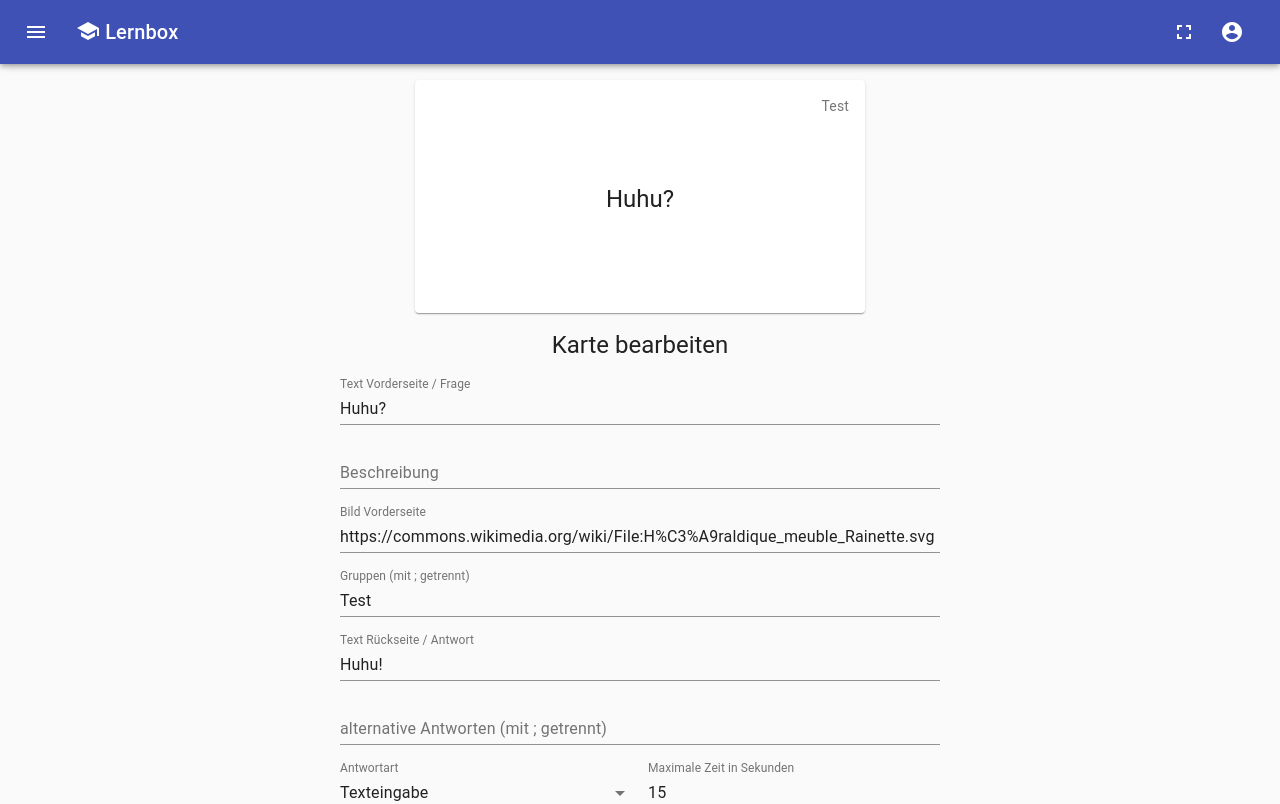
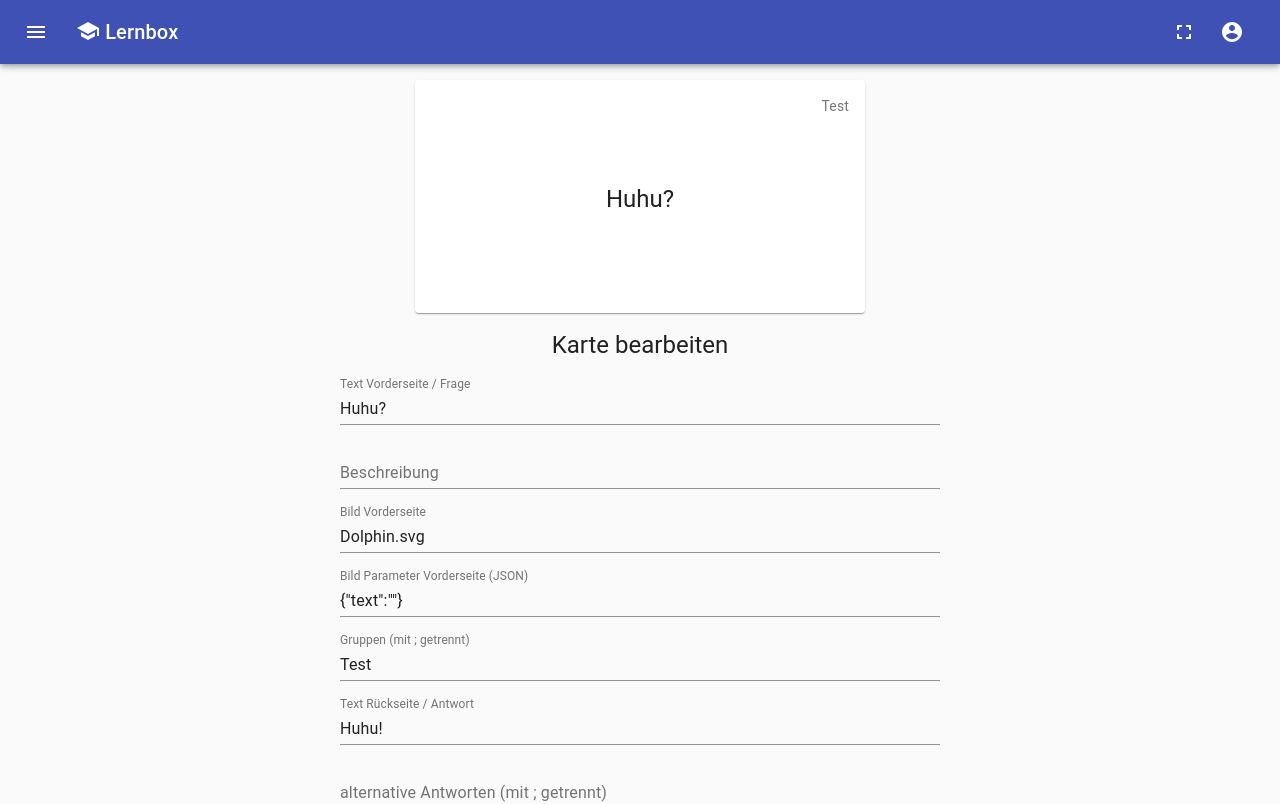
Before and after one commit to irrisor/lernbox, a React (Create React App) app: page /edit in a window 1280 px wide. Shown: the top 804 px of the page. Built offline with nearby package versions, Linux system fonts and the light colour scheme; no server answers.

Commit message:
imageParameters

```diff
--- a/src/EditCard.tsx
+++ b/src/EditCard.tsx
@@ -12,8 +12,13 @@ export function EditCard() {
         answers: ["Huhu!"],
         groups: ["Test"],
         time_s: 15,
-        image: "https://commons.wikimedia.org/wiki/File:H%C3%A9raldique_meuble_Rainette.svg",
+        image: "Dolphin.svg",
+        imageParameters: {
+            "text": "",
+        }
     });
+    const [temporaryImageParameters, setTemporaryImageParameters] = React.useState<string>(JSON.stringify(card.imageParameters));
+    const [temporaryImageParametersError, setTemporaryImageParametersError] = React.useState<string>("");
     return (
         <>
             <Main>
@@ -49,6 +54,26 @@ export function EditCard() {
                             onChange={event => setCard(Object.assign({}, card,
                                 {image: event.target.value}))}
                             fullWidth
+                        />
+                    </Grid>
+                    <Grid item xs={12}>
+                        <TextField
+                            label="Bild Parameter Vorderseite (JSON)"
+                            value={temporaryImageParameters}
+                            onChange={event => {
+                                setTemporaryImageParameters(event.target.value);
+                                try {
+                                    const newImageParameters = JSON.parse(event.target.value);
+                                    setCard(Object.assign({}, card,
+                                        {imageParameters: newImageParameters}));
+                                    setTemporaryImageParametersError("");
+                                } catch ( e ) {
+                                    setTemporaryImageParametersError(e.message||"Kein gültiges JSON");
+                                }
+                            }}
+                            fullWidth
+                            error={!!temporaryImageParametersError}
+                            helperText={temporaryImageParametersError||undefined}
                         />
                     </Grid>
                     <Grid item xs={12}>
--- a/src/Front.tsx
+++ b/src/Front.tsx
@@ -12,6 +12,7 @@ export function Front({card}: { card: IndexCard | undefined }) {
             text={card.question}
             description={card.description}
             image={card.image}
+            imageParameters={card.imageParameters}
         />
     );
 }
--- a/src/IndexCardVisual.tsx
+++ b/src/IndexCardVisual.tsx
@@ -6,6 +6,7 @@ import Typography from "@material-ui/core/Typography";
 import {Box, Grid} from "@material-ui/core";
 import {SnapSVG} from "./SnapSVG";
 import Snap from "snapsvg-cjs";
+import {IndexCard} from "./cards";
 
 const useStyles = makeStyles({
     root: {
@@ -38,7 +39,28 @@ const useStyles = makeStyles({
     },
 });
 
-export function IndexCardVisual({category, text, description, image}: { category?: string, text?: string, description?: string, image?: string }) {
+function convertUnit(width: string): number | undefined {
+    if (width) {
+        const unit = width.substring(width.length - 2);
+        if (unit === "pt") {
+            return Number(width.substring(0, width.length - 2)) * 1.33;
+        } else if (unit === "px") {
+            return Number(width.substring(0, width.length - 2));
+        }
+        return Number(width);
+    } else {
+        return undefined;
+    }
+}
+
+export function IndexCardVisual({category, text, description, image, imageParameters}:
+                                    {
+                                        category?: string,
+                                        text?: string,
+                                        description?: string,
+                                        image?: string
+                                        imageParameters?: IndexCard["imageParameters"]
+                                    }) {
     const classes = useStyles();
     const [imageURL, setImageURL] = React.useState<string | undefined>();
     const [imageInfoURL, setImageInfoURL] = React.useState<string | undefined>();
@@ -63,23 +85,52 @@ export function IndexCardVisual({category, text, description, image}: { category
             }
         })()
     }, [image]);
-    const svg = React.useMemo(() => (s: Snap.Paper) => imageURL ? Snap.load(imageURL
+    const svg = React.useMemo(() => (s: Snap.Paper, svgElement: SVGElement) => {
+        if (imageURL) {
+            if (imageURL.match(/.*\.svg/)) {
+                Snap.load(imageURL
                     , data => {
                         const group = s.g();
                         const dataElement = data as Snap.Element;
                         group.append(dataElement);
                         const loadedSVG = group.select("svg");
                         if (loadedSVG !== null) {
-                const width = loadedSVG.attr("width");
-                const height = loadedSVG.attr("height");
+                            const width = convertUnit(loadedSVG.attr("width"));
+                            const height = convertUnit(loadedSVG.attr("height"));
                             loadedSVG.node.removeAttribute("width");
                             loadedSVG.node.removeAttribute("height");
                             if (!loadedSVG.attr("viewBox") && width && height) {
                                 loadedSVG.node.setAttribute("viewBox",
                                     `${0} ${0} ${width} ${height}`);
                             }
+                            if (imageParameters) {
+                                for (const selector of Object.keys(imageParameters)) {
+                                    const value = imageParameters[selector];
+                                    try {
+                                        const element = selector === "svg" ? loadedSVG : loadedSVG.selectAll(selector);
+                                        if (element) {
+                                            if (typeof value === "string") {
+                                                element.attr({text: value});
+                                            } else {
+                                                element.attr(value);
                                             }
-        }) : undefined, [imageURL]);
+                                        }
+                                    } catch (e) {
+                                        console.error("Error aplying imageParameter", selector, imageParameters, e);
+                                    }
+                                }
+                            }
+                        }
+                    });
+            } else if (imageURL.match(/.*\.(jpg|png)/)) {
+                const image = s.image(imageURL, 0, 0, undefined as unknown as number, undefined as unknown as number);
+                image.node.onload = () => {
+                    const bBox = image.getBBox();
+                    svgElement.setAttribute("viewBox", `0 0 ${bBox.width} ${bBox.height}`)
+                };
+            }
+        }
+    }, [imageURL, imageParameters]);
     const imageInfoLink = imageInfoURL ?
         <a href={imageInfoURL}
            className={classes.imageDescription}
--- a/src/cards.ts
+++ b/src/cards.ts
@@ -1,6 +1,9 @@
 export interface IndexCard {
     question?: string;
     image?: string;
+    imageParameters?: {
+        [seletector: string]: string | { [attribute: string]: string }
+    };
     description?: string;
     answers: string[];
     time_s: number;
@@ -40,7 +43,7 @@ export const cards: IndexCard[] = [{
     time_s: 30,
     groups: ["Test"],
     answers: ["nach"],
-    description: "Hier steht auch noch ein längerer Text über mehrere Zeilen, oder so..."
+    description: "Hier steht auch noch ein längerer Text über mehrere Zeilen, oder so...",
 }];
 
 /** 1-mal-1 */
@@ -52,7 +55,7 @@ for (let x = 1; x <= 10; x++) {
             answers: [`${x} • ${y} = ${x * y}`, `${x * y}`],
             time_s: 4,
             groups: ["1x1"].concat([1, 2, 5, 10].indexOf(y) >= 0 ? ["1x1-Kern"] : []),
-            inputType: "number"
+            inputType: "number",
         });
     }
 }
```
Lines whose indentation alone changed are shown as unchanged.
